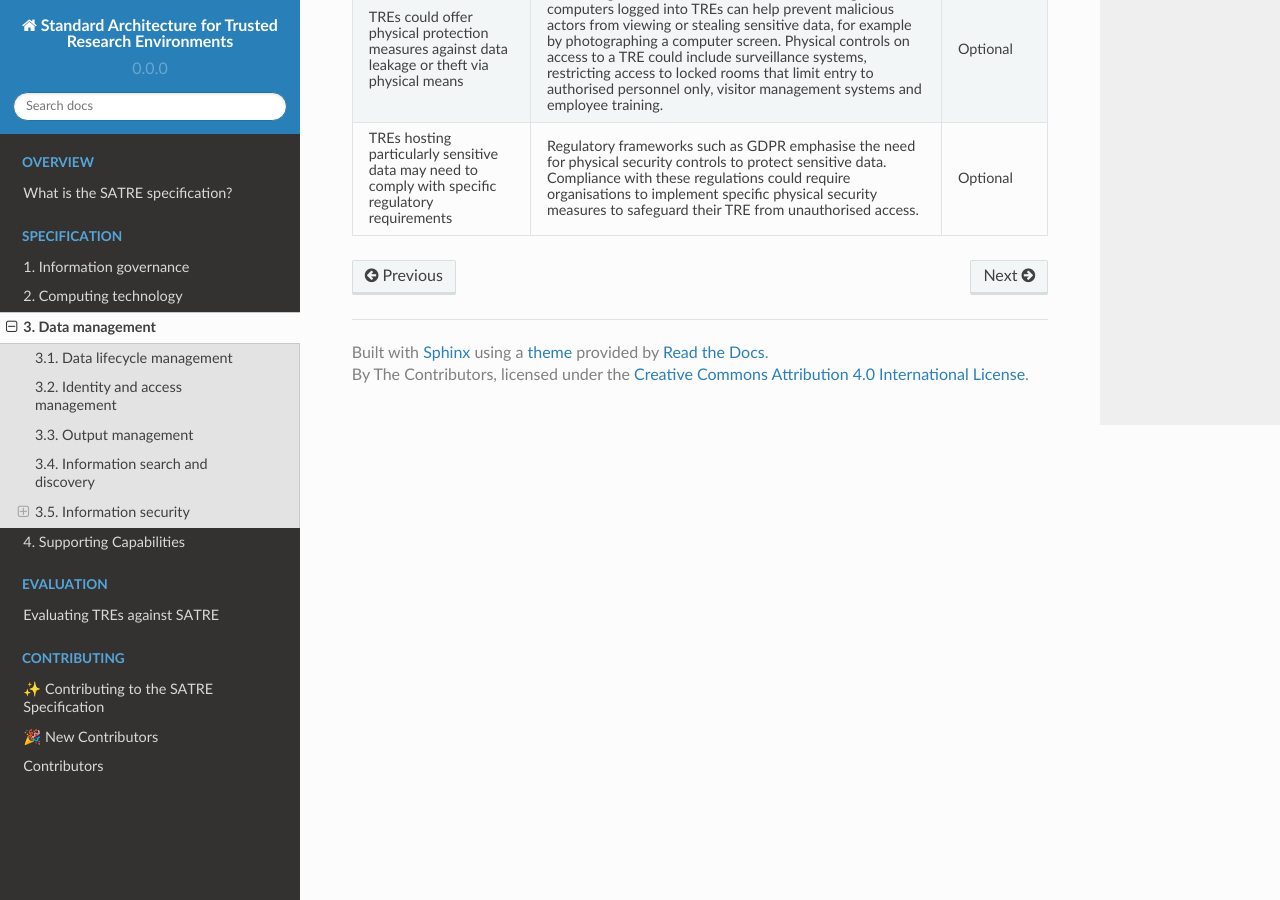
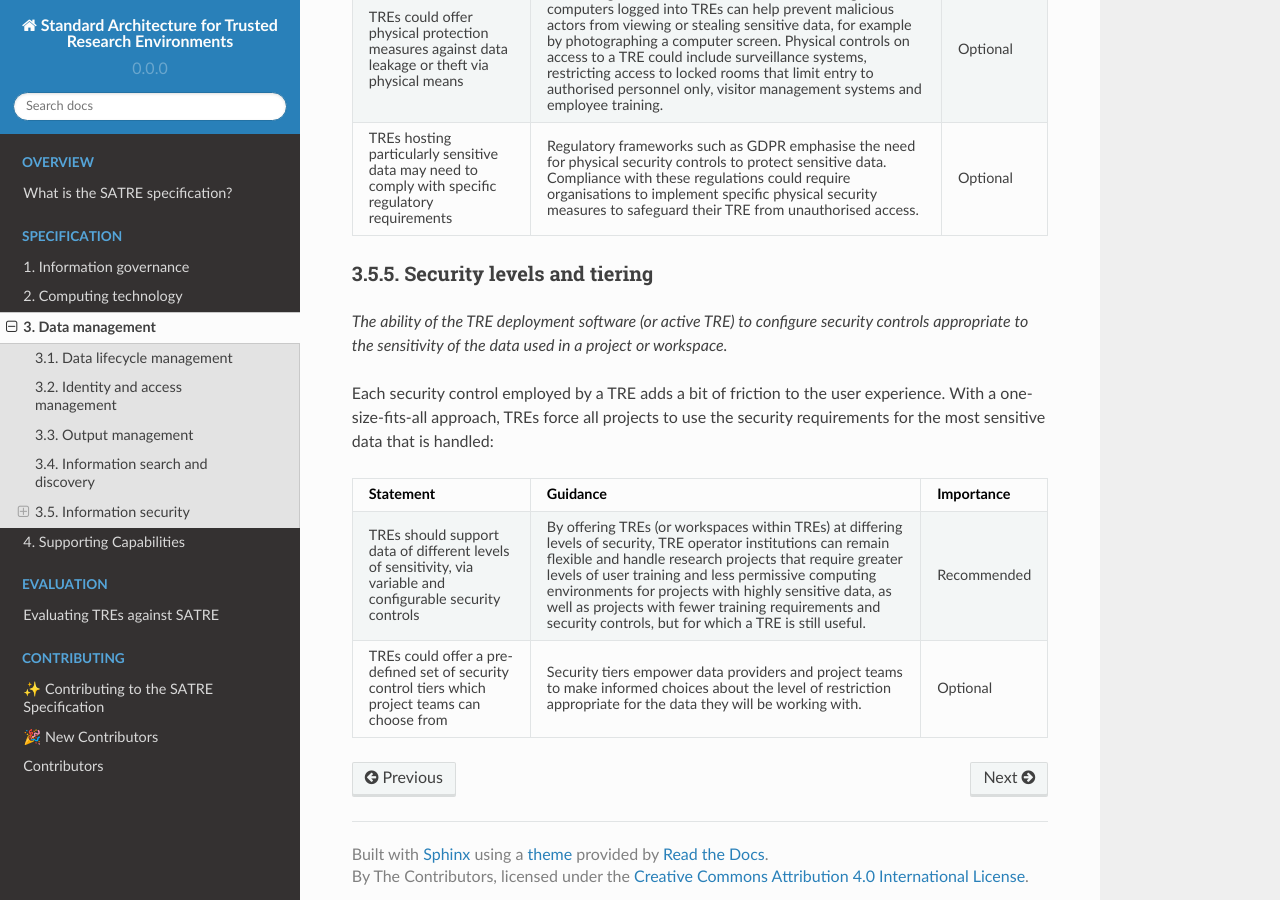
Before and after one commit to sa-tre/satre-specification, a Sphinx documentation site: the page built from docs/source/pillars/data_management.md, in a window 1280 px wide and 900 px high, scrolled down 6024 px. Built offline with Sphinx 7.4.7 and the Read the Docs theme 2.0.0, drawn with Linux system fonts in a browser that asks for light colours.

Commit message:
initial tiering sugggestion

````diff
--- a/docs/source/pillars/data_management.md
+++ b/docs/source/pillars/data_management.md
@@ -273,3 +273,26 @@ Physical security controls can provide TREs using highly sensitive data an extra
   - Regulatory frameworks such as GDPR emphasise the need for physical security controls to protect sensitive data. Compliance with these regulations could require organisations to implement specific physical security measures to safeguard their TRE from unauthorised access.
   - Optional
 ```
+
+(security-level)=
+
+### Security levels and tiering
+
+_The ability of the TRE deployment software (or active TRE) to configure security controls appropriate to the sensitivity of the data used in a project or workspace._
+
+Each security control employed by a TRE adds a bit of friction to the user experience. With a one-size-fits-all approach, TREs force all projects to use the security requirements for the most sensitive data that is handled:
+
+```{list-table}
+:header-rows: 1
+:name: tab-security-level
+
+* - Statement
+  - Guidance
+  - Importance
+* - TREs should support data of different levels of sensitivity, via variable and configurable security controls
+  - By offering TREs (or workspaces within TREs) at differing levels of security, TRE operator institutions can remain flexible and handle research projects that require greater levels of user training and less permissive computing environments for projects with highly sensitive data, as well as projects with fewer training requirements and security controls, but for which a TRE is still useful.
+  - Recommended
+* - TREs could offer a pre-defined set of security control tiers which project teams can choose from
+  - Security tiers empower data providers and project teams to make informed choices about the level of restriction appropriate for the data they will be working with.
+  - Optional
+```
````
